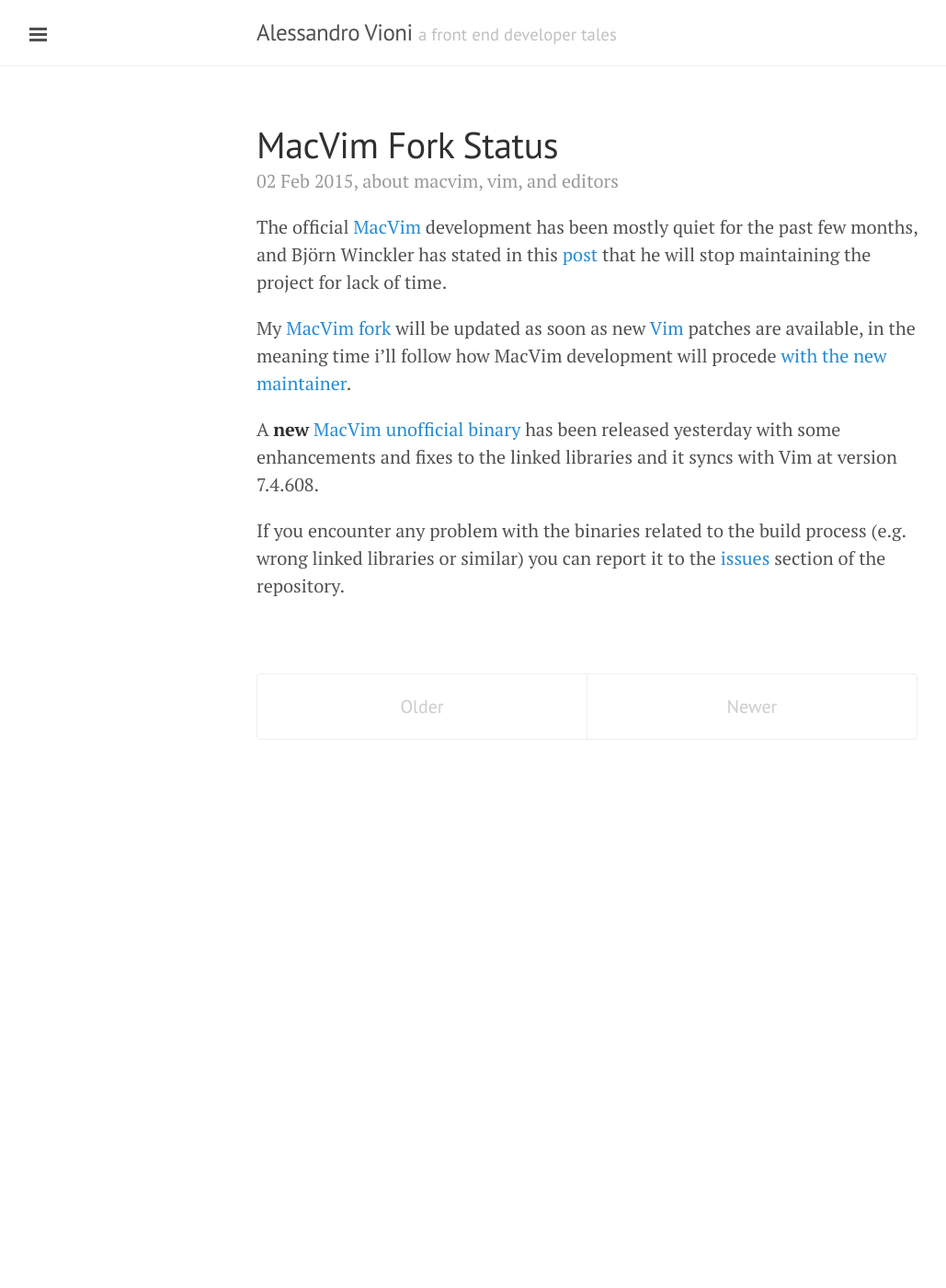
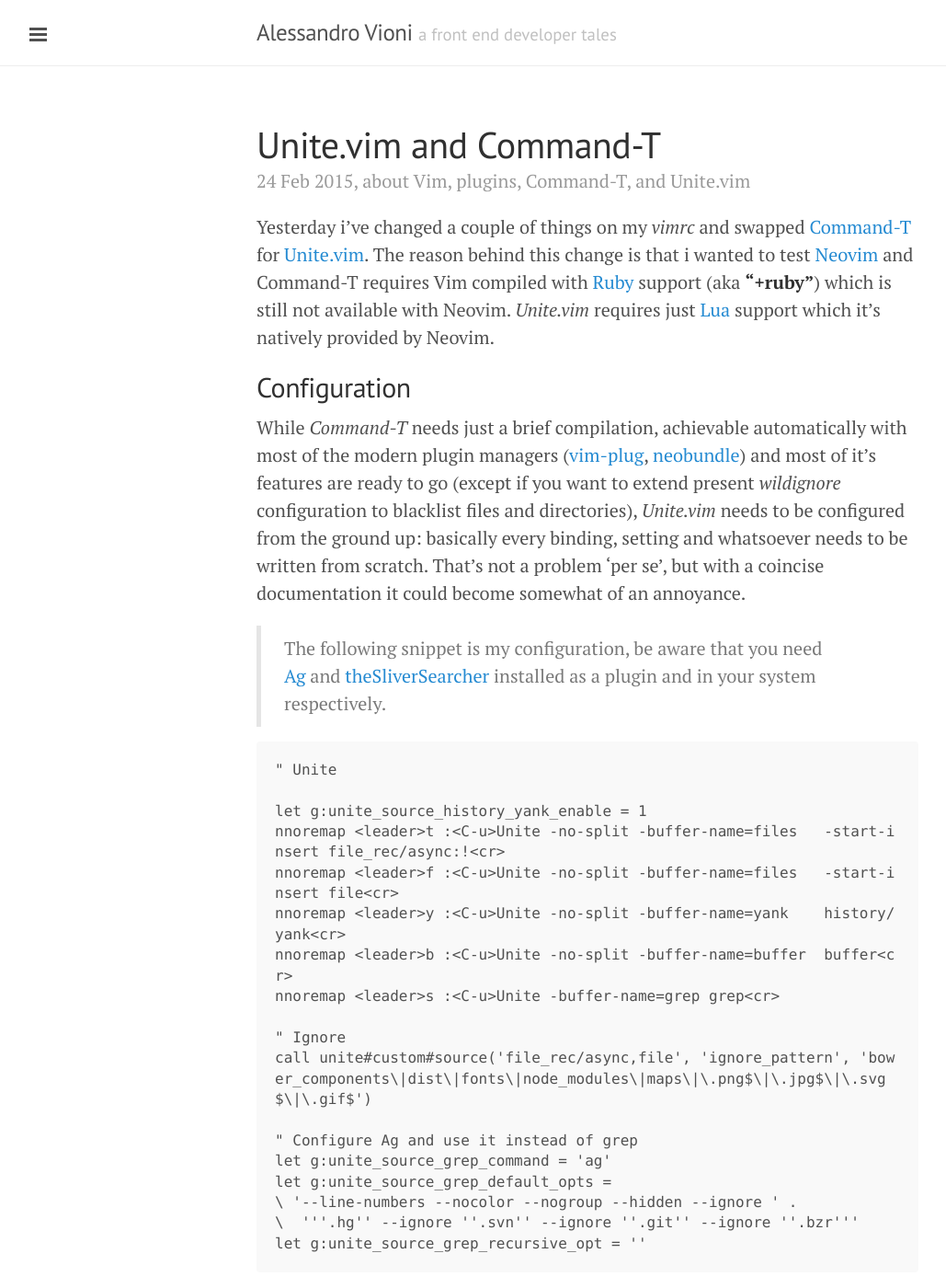
Before and after one commit to genoma/genoma.github.io, a Jekyll site: the page built from index.html, in a window 1280 px wide and 1400 px high. Shown: the whole window at 92% size, without its empty margins (1-1030 px from the left). Built offline with Jekyll 4.4.1, drawn with Linux system fonts in a browser that asks for light colours; Markdown is read by kramdown in place of the engine named in the settings; the list of posts is cut into pages by our own code; some of the changed text lies outside the part shown.

Commit message:
New post

````diff
--- /dev/null
+++ b/_posts/2015-02-24-unite-vim.md
@@ -0,0 +1,57 @@
+---
+layout: post
+title: Unite.vim and Command-T
+tags: [Vim, plugins, Command-T, Unite.vim ]
+description: Unite.vim and Command-t a short comparison
+---
+
+Yesterday i’ve changed a couple of things on my _vimrc_ and  swapped [Command-T](https://wincent.com/products/command-t "Command-T") for [Unite.vim](https://github.com/Shougo/unite.vim "Unite.vim"). The reason behind this change is that i wanted to test [Neovim](http://neovim.org/ "Neovim") and Command-T requires Vim compiled with [Ruby](https://www.ruby-lang.org/en/ "Ruby") support (aka **“+ruby”**) which is still not available with Neovim. _Unite.vim_ requires just [Lua](http://www.lua.org/ "Lua") support which it’s natively provided by Neovim.
+
+## Configuration
+
+While _Command-T_ needs just a brief compilation, achievable automatically with most of the modern plugin managers ([vim-plug](https://github.com/junegunn/vim-plug "vim-plug"), [neobundle](https://github.com/Shougo/neobundle.vim "NeoBundle")) and most of it’s features are ready to go (except if you want to extend present _wildignore_ configuration to blacklist files and directories), _Unite.vim_ needs to be configured from the ground up: basically every binding, setting and whatsoever needs to be written from scratch. That’s not a problem ‘per se’, but with a coincise documentation it could become somewhat of an annoyance.
+
+> The following snippet is my configuration, be aware that you need [Ag](https://github.com/rking/ag.vim) and [theSliverSearcher](https://github.com/ggreer/the_silver_searcher) installed as a plugin and in your system respectively.
+
+```
+" Unite
+
+let g:unite_source_history_yank_enable = 1
+nnoremap <leader>t :<C-u>Unite -no-split -buffer-name=files   -start-insert file_rec/async:!<cr>
+nnoremap <leader>f :<C-u>Unite -no-split -buffer-name=files   -start-insert file<cr>
+nnoremap <leader>y :<C-u>Unite -no-split -buffer-name=yank    history/yank<cr>
+nnoremap <leader>b :<C-u>Unite -no-split -buffer-name=buffer  buffer<cr>
+nnoremap <leader>s :<C-u>Unite -buffer-name=grep grep<cr>
+
+" Ignore
+call unite#custom#source('file_rec/async,file', 'ignore_pattern', 'bower_components\|dist\|fonts\|node_modules\|maps\|\.png$\|\.jpg$\|\.svg$\|\.gif$')
+
+" Configure Ag and use it instead of grep
+let g:unite_source_grep_command = 'ag'
+let g:unite_source_grep_default_opts =
+\ '--line-numbers --nocolor --nogroup --hidden --ignore ' .
+\  '''.hg'' --ignore ''.svn'' --ignore ''.git'' --ignore ''.bzr'''
+let g:unite_source_grep_recursive_opt = ''
+```
+
+## Documentation
+
+While _Command-T_ has a very exhaustive documentation, _Unite.vim_ one is quite technical and coincise. As i said earlier, it could become an annoyance, especially if the user is not quite skilled in *VimL* and doesn’t have a fairly strong grip on *Vim* mechanics. It means that probably, in the majority of cases, *Command-T* just need a couple of tweaks to fit in your workflow, while *Unite.vim* would require a longer process.
+
+## Features
+
+_Unite.vim_ has a large set of features that span from fuzzy file search and async search, grep (faster with the use of [theSilverSearcher](https://github.com/ggreer/the_silver_searcher "theSilverSearcher") or [Ack2](https://github.com/petdance/ack2 "Ack2")) yank history, to buffer search, and even more.
+
+_Command-T_ has an awesome set of features: from file and buffer search, jumplist, taglist and MRU buffer sorting, but it’s not as complete as it’s *Lua* counterpart.
+
+## Speed
+
+Speed is comparable, but in my opinion _Command-T_ overall is snappier, and after it’s first execution it’s usually faster thanks to it’s caching.
+
+<script type="text/javascript" src="https://asciinema.org/a/16905.js" id="asciicast-16905" data-loop="true" async></script>
+
+That doesn’t mean that _Unite_ is not fast enough for everyday use, but on large projects can be a tad slower.
+
+## Conclusions
+
+While *Command-T* is easier and overall faster, *Unite.vim* has more features and it’s more configurable. Both of them are an excellent choice, but if you'd like to use *Neovim*, i’m afraid that the choice has been already made for you.
````
Also changed, not shown: _posts/2015-02-2-mac-vim.md (+2 -2 lines).
